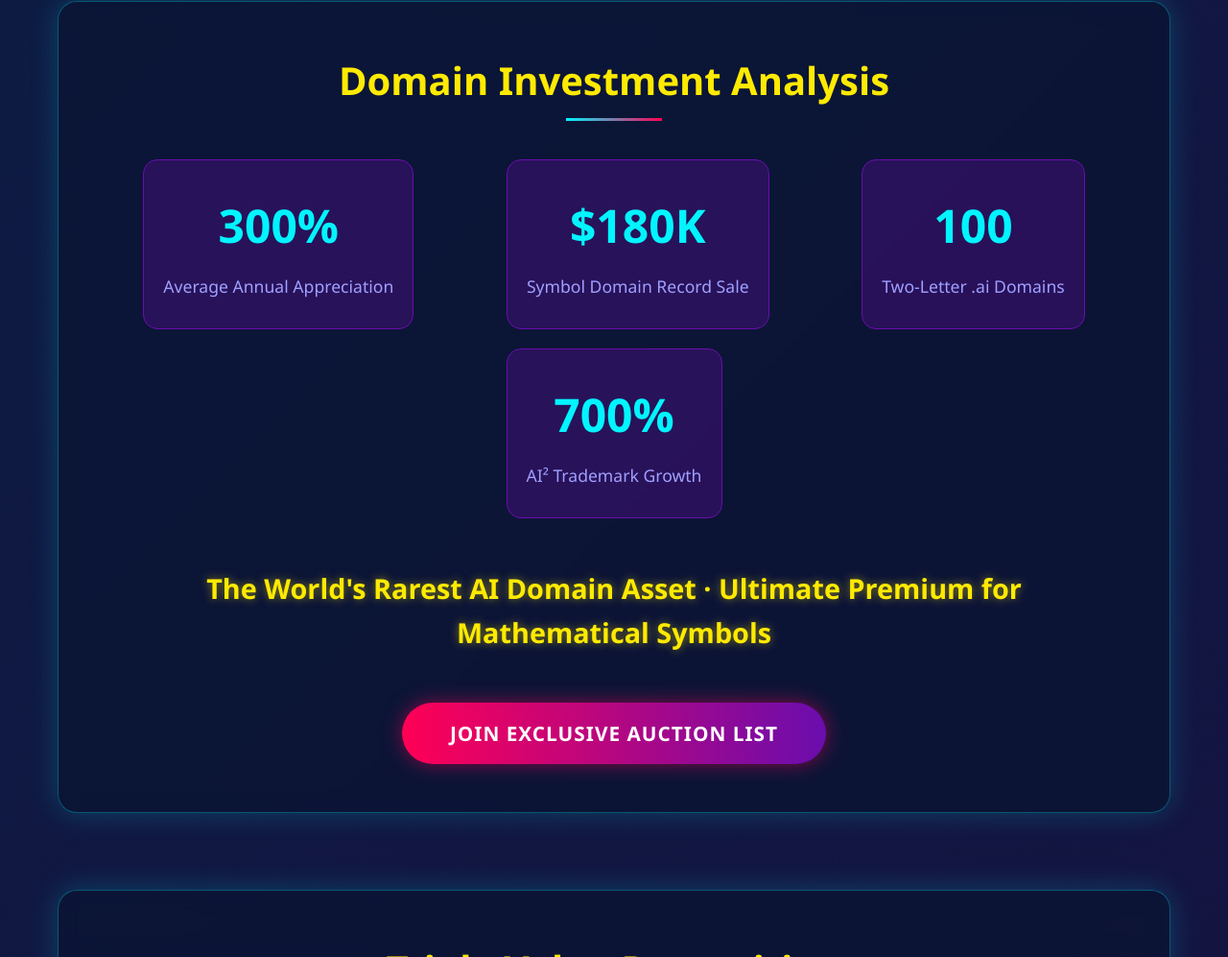
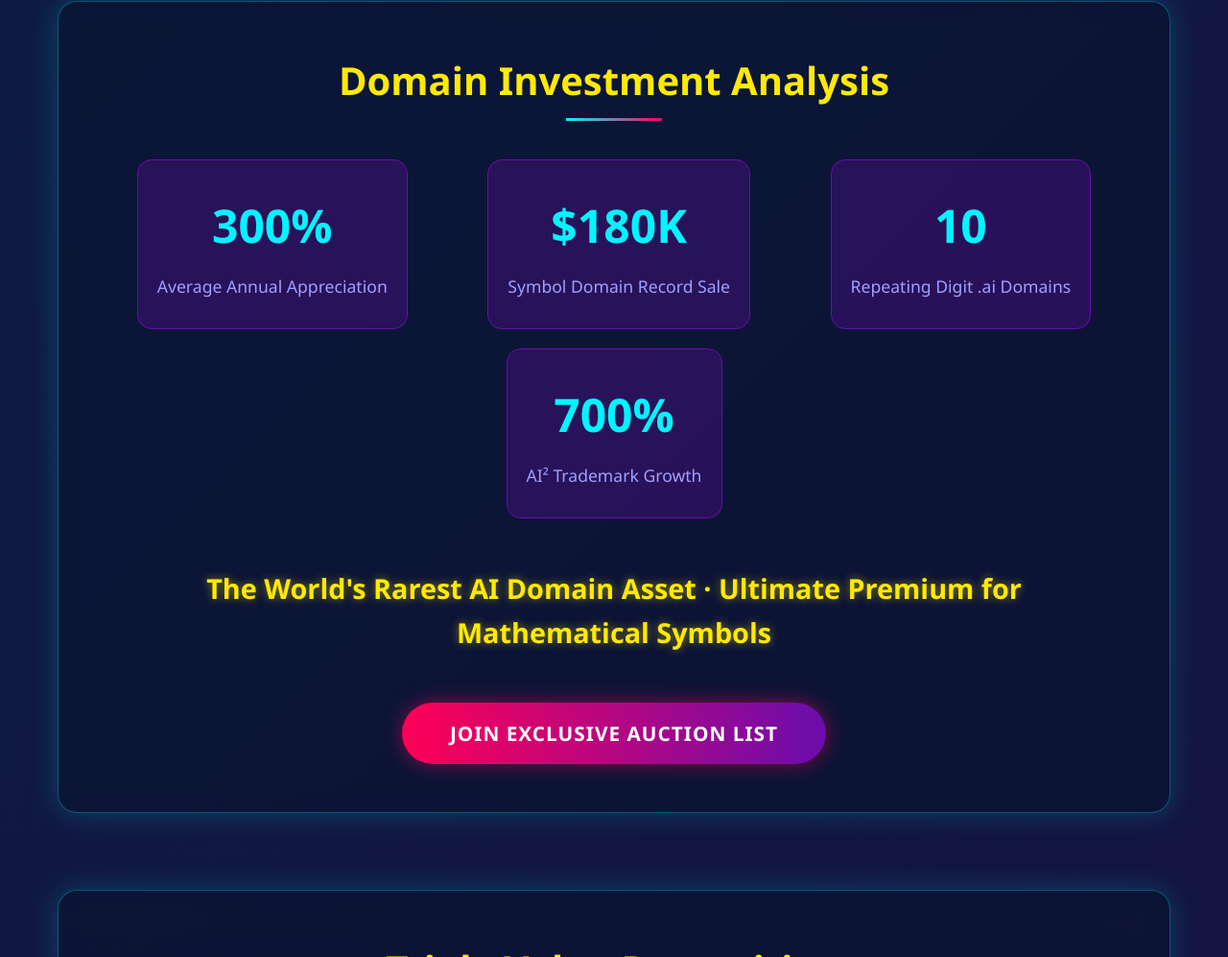
Before and after one commit to juvu/22, a plain HTML site: page index.html in a window 1280 px wide. Shown: the part 1256-2253 px from the top of the page at 96% size. Drawn offline with Linux system fonts and the light colour scheme.

Commit message:
Update index.html

```diff
--- a/index.html
+++ b/index.html
@@ -641,8 +641,8 @@
                     <div class="stat-label">Symbol Domain Record Sale</div>
                 </div>
                 <div class="stat">
-                    <div class="stat-value">100</div>
-                    <div class="stat-label">Two-Letter .ai Domains</div>
+                       <div class="stat-value">10</div>
+                        <div class="stat-label">Repeating Digit .ai Domains</div>
                 </div>
                 <div class="stat">
                     <div class="stat-value">700%</div>
```
